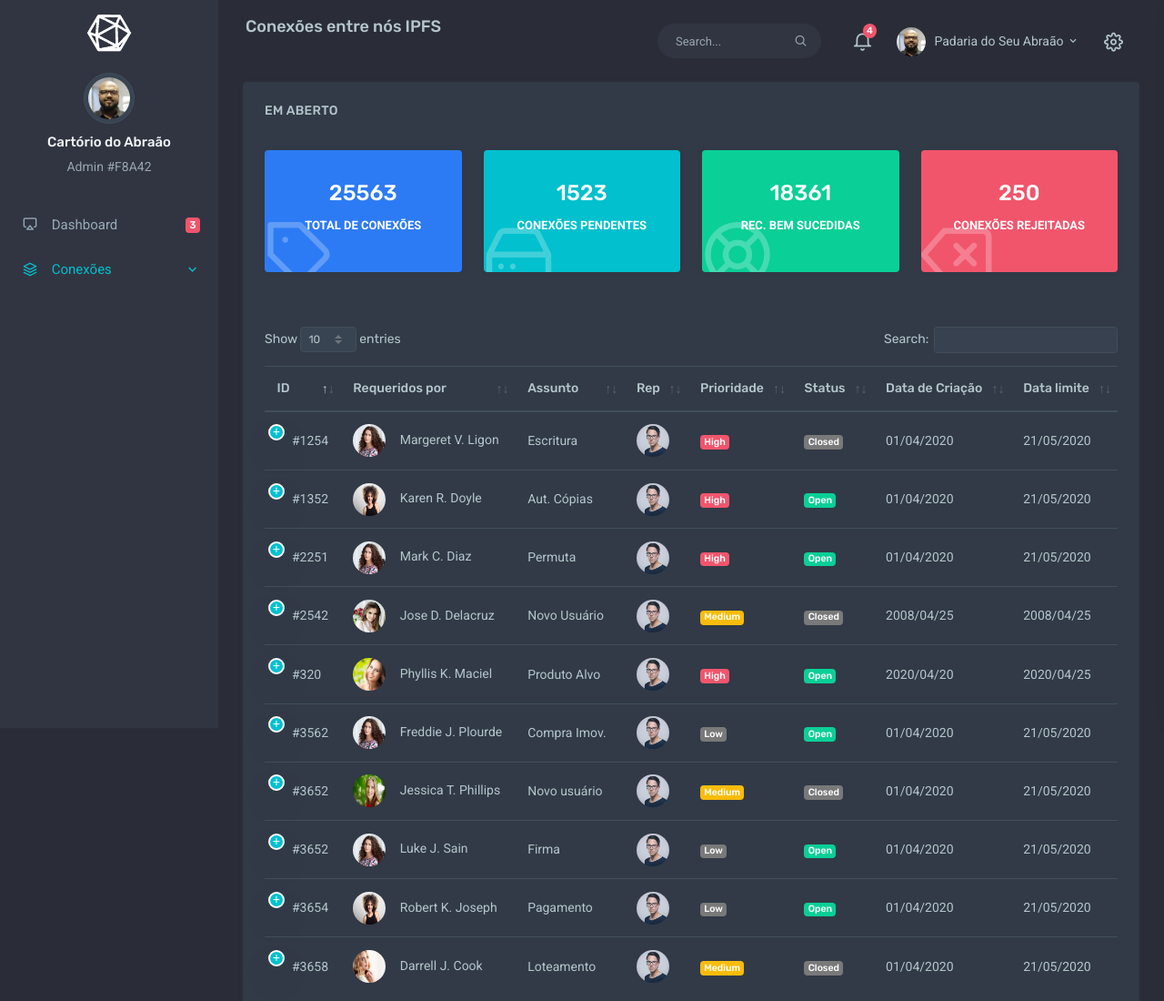
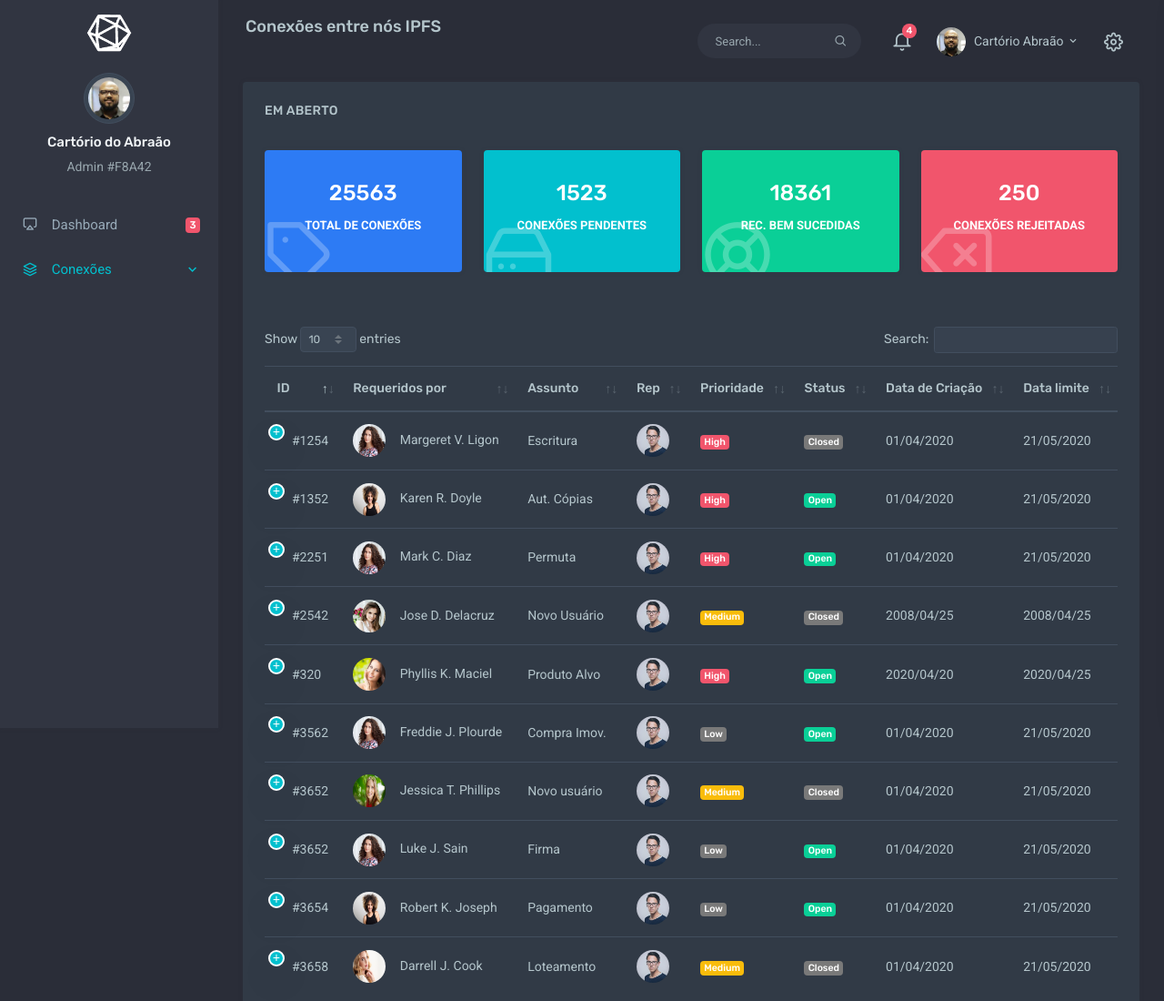
Before and after one commit to canokaue/DigitalDoc, a plain HTML site: page docs/dash/apps-tickets.html in a window 1280 px wide. Shown: the top 1100 px of the page at 91% size. Drawn offline with Linux system fonts and the light colour scheme.

Commit message:
fix site

```diff
--- a/docs/dash/apps-tickets.html
+++ b/docs/dash/apps-tickets.html
@@ -1,7 +1,5 @@
 <!DOCTYPE html>
 <html lang="en">
-
-<!-- Mirrored from coderthemes.com/highdmin/layouts/dark/apps-tickets.html by HTTrack Website Copier/3.x [XR&CO'2014], Sun, 24 Nov 2019 04:34:27 GMT -->
 
 <head>
     <meta charset="utf-8" />
@@ -205,7 +203,7 @@
                     <li class="dropdown notification-list">
                         <a class="nav-link dropdown-toggle nav-user mr-0 waves-effect" data-toggle="dropdown" href="#" role="button" aria-haspopup="false" aria-expanded="false">
                             <img src="assets/images/users/abraao.jpeg" alt="user-image" class="rounded-circle">
-                            <span class="pro-user-name ml-1">Padaria do Seu Abraão <i class="mdi mdi-chevron-down"></i>
+                            <span class="pro-user-name ml-1">Cartório Abraão <i class="mdi mdi-chevron-down"></i>
                                     </span>
                         </a>
                         <div class="dropdown-menu dropdown-menu-right profile-dropdown ">
@@ -1090,6 +1088,4 @@
 
 </body>
 
-<!-- Mirrored from coderthemes.com/highdmin/layouts/dark/apps-tickets.html by HTTrack Website Copier/3.x [XR&CO'2014], Sun, 24 Nov 2019 04:34:36 GMT -->
-
 </html>
```
Also changed, not shown: docs/dash/index.html (+0 -2 lines), docs/index.html (+0 -1 lines).
